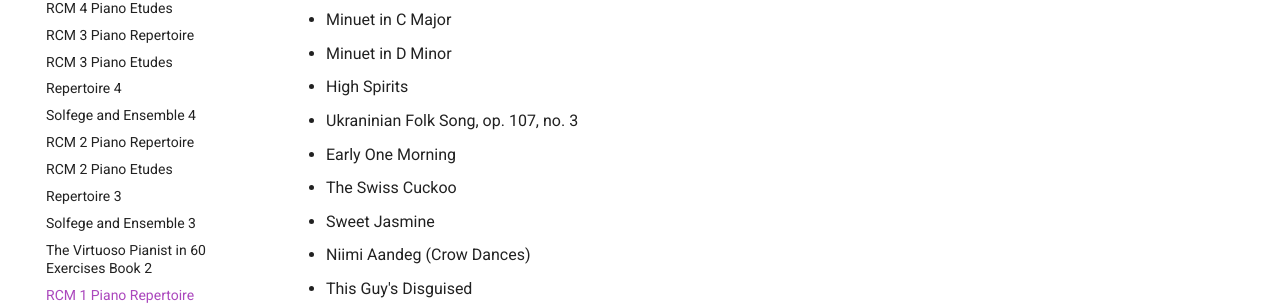
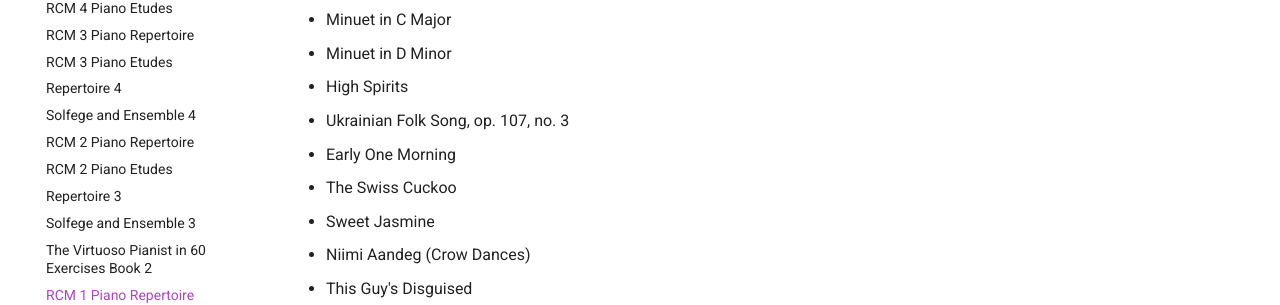
Before and after one commit to cutiepie-kitty-ada/piano-lesson-pieces, an MkDocs documentation site: the page built from docs/books/rcm1-repertoire.md, in a window 1280 px wide and 900 px high, scrolled down 789 px. Shown: the part 149-454 px from the top of the window. Built offline with MkDocs 1.6.1 and Material for MkDocs 9.7.7, drawn with Linux system fonts in a browser that asks for light colours; comment, search, counter and statistics services are not loaded.

Commit message:
fix typo

```diff
--- a/docs/books/rcm1-repertoire.md
+++ b/docs/books/rcm1-repertoire.md
@@ -16,7 +16,7 @@
 - Minuet in C Major
 - Minuet in D Minor
 - High Spirits
-- Ukraninian Folk Song, op. 107, no. 3
+- Ukrainian Folk Song, op. 107, no. 3
 - Early One Morning
 - The Swiss Cuckoo
 - Sweet Jasmine
```
Also changed, not shown: docs/books/rcm2-repertoire.md (+1 -1 lines).
